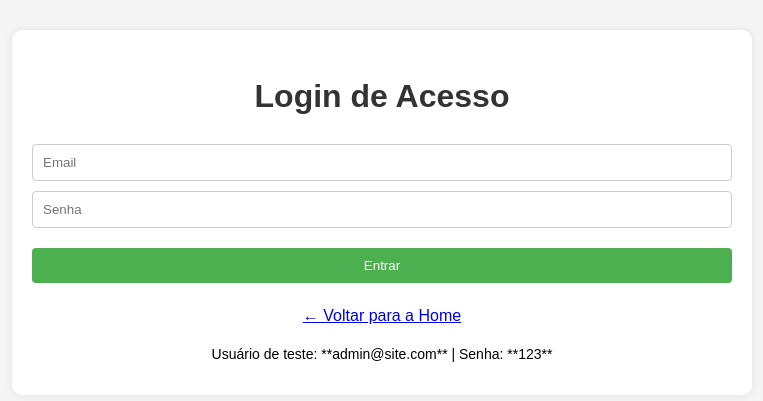
After one commit to rafaellemecamargo-ai/cadastro-flask-coldspace, a Flask app: page /login in a window 1280 px wide. The commit adds this page. Shown: the top 401 px of the page, without its empty margins (258-1021 px from the left). Run offline with Flask 3, Linux system fonts and the light colour scheme; parts of the project's set-up code (start-up, migrations or seed data) failed here and were passed over.

Commit message:
feature inclusion part 1

```diff
--- a/app.py
+++ b/app.py
@@ -65,3 +65,214 @@ def deletar(id):
 
 if __name__ == '__main__':
     app.run(host='0.0.0.0', port=int(os.getenv("PORT", 5000)), debug=True)
+
+# ATUALIZAÇÃO
+
+from flask import Flask, render_template, request, redirect, url_for, session
+from flask_sqlalchemy import SQLAlchemy
+import os
+from datetime import datetime
+from werkzeug.security import generate_password_hash, check_password_hash # Importação de segurança
+
+app = Flask(__name__)
+# Chave secreta é necessária para usar a sessão do Flask (essencial para login)
+app.config['SECRET_KEY'] = 'uma_chave_secreta_muito_forte_e_aleatoria'
+app.config['SQLALCHEMY_DATABASE_URI'] = 'sqlite:///usuarios.db'
+app.config['SQLALCHEMY_TRACK_MODIFICATIONS'] = False
+
+db = SQLAlchemy(app)
+
+# --- Modelos de Banco de Dados (DB Models) ---
+
+class Usuario(db.Model):
+    id = db.Column(db.Integer, primary_key=True)
+    nome = db.Column(db.String(100), nullable=False)
+    idade = db.Column(db.Integer, nullable=False)
+    email = db.Column(db.String(100), unique=True, nullable=False) # Novo campo
+    senha_hash = db.Column(db.String(255), nullable=False) # Novo campo (Hash da Senha)
+    data_criacao = db.Column(db.DateTime, default=datetime.utcnow)
+
+    # Relacionamento de volta para Pedidos (backref='pedidos')
+
+class Produto(db.Model):
+    id = db.Column(db.Integer, primary_key=True)
+    nome = db.Column(db.String(100), nullable=False)
+    descricao = db.Column(db.String(255))
+    preco = db.Column(db.Float, nullable=False)
+
+class Pedido(db.Model):
+    id = db.Column(db.Integer, primary_key=True)
+    usuario_id = db.Column(db.Integer, db.ForeignKey('usuario.id'), nullable=False)
+    data_pedido = db.Column(db.DateTime, default=datetime.utcnow)
+    status = db.Column(db.String(50), default='Pendente')
+
+    usuario = db.relationship('Usuario', backref=db.backref('pedidos', lazy=True))
+
+class ItemPedido(db.Model):
+    id = db.Column(db.Integer, primary_key=True)
+    pedido_id = db.Column(db.Integer, db.ForeignKey('pedido.id'), nullable=False)
+    produto_id = db.Column(db.Integer, db.ForeignKey('produto.id'), nullable=False)
+    quantidade = db.Column(db.Integer, nullable=False)
+    preco_unitario = db.Column(db.Float, nullable=False)
+
+    pedido = db.relationship('Pedido', backref=db.backref('itens', lazy=True))
+    produto = db.relationship('Produto') # Relação para acessar os detalhes do produto
+
+# --- Inicialização do DB e População de Dados (para teste) ---
+
+def popular_dados_iniciais():
+    if not Usuario.query.first():
+        senha_hashed = generate_password_hash('123', method='pbkdf2:sha256')
+        admin_user = Usuario(nome='Admin Teste', idade=30, email='admin@site.com', senha_hash=senha_hashed)
+        db.session.add(admin_user)
+        db.session.commit()
+
+    if not Produto.query.first():
+        produto1 = Produto(nome='Monitor 27"', descricao='Monitor Gamer 144hz', preco=999.99)
+        produto2 = Produto(nome='Teclado Mecânico', descricao='Teclado RGB, switch blue', preco=250.00)
+        db.session.add_all([produto1, produto2])
+        db.session.commit()
+
+    if not Pedido.query.first():
+        admin_user = Usuario.query.filter_by(email='admin@site.com').first()
+        produto1 = Produto.query.filter_by(nome='Monitor 27"').first()
+        produto2 = Produto.query.filter_by(nome='Teclado Mecânico').first()
+
+        if admin_user and produto1 and produto2:
+            pedido1 = Pedido(usuario_id=admin_user.id, status='Entregue')
+            db.session.add(pedido1)
+            db.session.flush() # Força a inserção para obter o ID do pedido
+
+            item1 = ItemPedido(pedido_id=pedido1.id, produto_id=produto1.id, quantidade=1, preco_unitario=produto1.preco)
+            item2 = ItemPedido(pedido_id=pedido1.id, produto_id=produto2.id, quantidade=2, preco_unitario=produto2.preco)
+            db.session.add_all([item1, item2])
+            db.session.commit()
+
+with app.app_context():
+    db.create_all()
+    popular_dados_iniciais() # Popula dados para teste
+
+# --- Rotas de Autenticação ---
+
+def login_required(f):
+    def wrap(*args, **kwargs):
+        if 'usuario_id' not in session:
+            return redirect(url_for('login'))
+        return f(*args, **kwargs)
+    wrap.__name__ = f.__name__
+    return wrap
+
+@app.route('/login', methods=['GET', 'POST'])
+def login():
+    if request.method == 'POST':
+        email = request.form.get('email', '').strip()
+        senha = request.form.get('senha', '')
+
+        usuario = Usuario.query.filter_by(email=email).first()
+
+        if usuario and check_password_hash(usuario.senha_hash, senha):
+            session['usuario_id'] = usuario.id
+            session['usuario_nome'] = usuario.nome
+            return redirect(url_for('pedidos_lista'))
+
+        return render_template('login.html', erro='Email ou senha incorretos.')
+    return render_template('login.html')
+
+@app.route('/logout')
+def logout():
+    session.pop('usuario_id', None)
+    session.pop('usuario_nome', None)
+    return redirect(url_for('home'))
+
+# --- Rotas de Pedidos e Detalhes ---
+
+@app.route('/pedidos')
+@login_required
+def pedidos_lista():
+    usuario_logado_id = session['usuario_id']
+    pedidos = Pedido.query.filter_by(usuario_id=usuario_logado_id).order_by(Pedido.data_pedido.desc()).all()
+    return render_template('pedidos.html', pedidos=pedidos)
+
+@app.route('/pedido/<int:id>')
+@login_required
+def detalhe_pedido(id):
+    pedido = Pedido.query.get_or_404(id)
+    # Segurança: garante que apenas o dono do pedido pode ver os detalhes
+    if pedido.usuario_id != session['usuario_id']:
+        return "Acesso negado.", 403
+
+    return render_template('detalhe_pedido.html', pedido=pedido)
+
+@app.route('/produto/<int:id>')
+def detalhe_produto(id):
+    produto = Produto.query.get_or_404(id)
+    return render_template('detalhe_produto.html', produto=produto)
+
+
+# --- Rotas de CRUD de Usuários (Mantidas e Atualizadas) ---
+
+# Rota Home agora passa a variável de sessão para o template
+@app.route('/')
+def home():
+    usuarios = Usuario.query.all()
+    return render_template('index.html', usuarios=usuarios, usuario_logado=session.get('usuario_nome'))
+
+@app.route('/adicionar', methods=['POST'])
+def adicionar():
+    nome = request.form.get('nome', '').strip()
+    idade = request.form.get('idade', '').strip()
+    email = request.form.get('email', '').strip() # Novo campo
+    senha = request.form.get('senha', '') # Novo campo
+
+    try:
+        idade = int(idade)
+    except ValueError:
+        idade = None
+
+    if nome and isinstance(idade, int) and idade >= 0 and email and senha:
+        senha_hashed = generate_password_hash(senha, method='pbkdf2:sha256')
+        novo_usuario = Usuario(nome=nome, idade=idade, email=email, senha_hash=senha_hashed)
+        try:
+            db.session.add(novo_usuario)
+            db.session.commit()
+        except Exception: # Trata erro de email duplicado (unique=True)
+            return "Erro: Email já cadastrado ou dados inválidos.", 400
+        return redirect('/')
+
+@app.route('/editar/<int:id>', methods=['GET', 'POST'])
+def editar(id):
+    usuario = Usuario.query.get_or_404(id)
+    if request.method == 'POST':
+        nome = request.form.get('nome', '').strip()
+        idade = request.form.get('idade', '').strip()
+        email = request.form.get('email', '').strip()
+
+        try:
+            idade = int(idade)
+        except ValueError:
+            idade = None
+
+        if nome and isinstance(idade, int) and idade >= 0 and email:
+            usuario.nome = nome
+            usuario.idade = idade
+            usuario.email = email
+            # Não permite alterar a senha por esta rota, para simplificar.
+
+            try:
+                db.session.commit()
+            except Exception:
+                return "Erro: Email já cadastrado ou dados inválidos.", 400
+
+        return redirect('/')
+    return render_template('editar.html', usuario=usuario)
+
+@app.route('/deletar/<int:id>')
+def deletar(id):
+    usuario = Usuario.query.get_or_404(id)
+    db.session.delete(usuario)
+    db.session.commit()
+    return redirect('/')
+
+if __name__ == '__main__':
+    # A porta padrão foi movida para o run.sh para evitar conflito com variáveis de ambiente do Coldspace.
+    app.run(debug=True)
--- a/requirements.txt
+++ b/requirements.txt
@@ -1,2 +1,3 @@
 flask
 flask_sqlalchemy
+werkzeug
--- a/static/style.css
+++ b/static/style.css
@@ -1,6 +1,7 @@
 body {
   font-family: Arial, sans-serif;
   background-color: #f5f5f5;
+  line-height: 1.6; /* Melhorar legibilidade */
 }
 .container {
   max-width: 700px;
@@ -11,10 +12,87 @@ body {
   box-shadow: 0 0 10px rgba(0,0,0,0.08);
 }
 h1 { text-align: center; color: #333; }
-.form { display: flex; gap: 10px; margin-bottom: 20px; }
-.form input { flex: 1; padding: 8px; border: 1px solid #ccc; border-radius: 4px; }
-.form button { background-color: #4CAF50; color: white; border: none; padding: 8px 12px; border-radius: 4px; cursor: pointer; }
+h3 { color: #555; margin-top: 20px; } /* Novo: Estilo para subtítulos */
+p { margin-bottom: 10px; }
+
+/* Estilo para formulários de cadastro/login */
+.form { display: flex; gap: 10px; margin-bottom: 20px; flex-wrap: wrap; }
+.form input {
+    flex: 1;
+    min-width: 150px; /* Garante que os campos não fiquem muito estreitos */
+    padding: 10px; /* Aumenta o padding para melhor toque */
+    border: 1px solid #ccc;
+    border-radius: 4px;
+}
+.form button {
+    background-color: #4CAF50;
+    color: white;
+    border: none;
+    padding: 10px 15px; /* Aumenta o padding do botão */
+    border-radius: 4px;
+    cursor: pointer;
+    transition: background-color 0.3s;
+}
+.form button:hover {
+    background-color: #45a049;
+}
+/* Novo: Para erros de login */
+.container p[style*="color: red"] {
+    border: 1px solid red;
+    padding: 10px;
+    border-radius: 4px;
+    background-color: #ffe8e8;
+    font-weight: bold;
+}
+
+/* Estilo para listas (Pedidos, Usuários, Itens) */
 .list { list-style: none; padding: 0; }
-.list li { padding: 8px 6px; border-bottom: 1px solid #eee; display: flex; justify-content: space-between; align-items: center; }
-.delete { color: #c00; text-decoration: none; font-size: 18px; }
+.list li {
+    padding: 10px 6px;
+    border-bottom: 1px solid #eee;
+    display: flex;
+    justify-content: space-between;
+    align-items: center;
+    flex-wrap: wrap; /* Permite quebrar linha em telas menores */
+}
+.list li:last-child { border-bottom: none; }
+.list li:nth-child(even) { background-color: #fafafa; } /* Estilo zebrado */
+
+.list li span.user { font-weight: bold; color: #333; }
+
+/* Estilos para Botões de Ação na Lista */
+.list li div { display: flex; gap: 10px; margin-top: 5px; }
+
+.delete {
+    color: #c00;
+    text-decoration: none;
+    font-size: 14px;
+    transition: color 0.3s;
+}
+.delete:hover { color: #ff3333; }
+
+.edit {
+    color: #007bff;
+    text-decoration: none;
+    font-size: 14px;
+    transition: color 0.3s;
+}
+.edit:hover { color: #0056b3; }
+
+/* Novo: Estilo para links de Detalhes em Pedidos */
+a.edit[href*="/pedido/"], a.edit[href*="/produto/"] {
+    color: #2196F3;
+    font-weight: bold;
+}
+a.edit[href*="/pedido/"]:hover { color: #0b7dda; }
+
+
+/* Novo: Destaque para o Total do Pedido */
+.container h2[style*="text-align: right"] {
+    padding: 15px;
+    border-top: 2px solid #333;
+    color: #4CAF50;
+    font-size: 1.8em;
+}
+
 footer { margin-top: 20px; font-size: 13px; color: #666; text-align: center; }
--- /dev/null
+++ b/templates/login.html
@@ -0,0 +1,23 @@
+<!DOCTYPE html>
+<html lang="pt-br">
+<head>
+    <meta charset="UTF-8">
+    <title>Login</title>
+    <link rel="stylesheet" href="/static/style.css">
+</head>
+<body>
+    <div class="container">
+        <h1>Login de Acesso</h1>
+        <form method="post" class="form" style="flex-direction: column;">
+            {% if erro %}
+                <p style="color: red; text-align: center;">{{ erro }}</p>
+            {% endif %}
+            <input name="email" type="email" placeholder="Email" required>
+            <input name="senha" type="password" placeholder="Senha" required>
+            <button type="submit" style="margin-top: 10px;">Entrar</button>
+        </form>
+        <p style="text-align: center;"><a href="/">← Voltar para a Home</a></p>
+        <p style="text-align: center; font-size: 14px;">Usuário de teste: **admin@site.com** | Senha: **123**</p>
+    </div>
+</body>
+</html>
```
Also changed, not shown: templates/detalhe_pedido.html (added, +39 -0 lines), templates/detalhe_produto.html (added, +20 -0 lines), templates/edit.html (deleted, +0 -20 lines), templates/editar.html (added, +20 -0 lines), templates/index.html (+9 -1 lines), templates/index_DESATUALIZADO.html (deleted, +0 -34 lines), templates/pedidos.html (added, +30 -0 lines).
